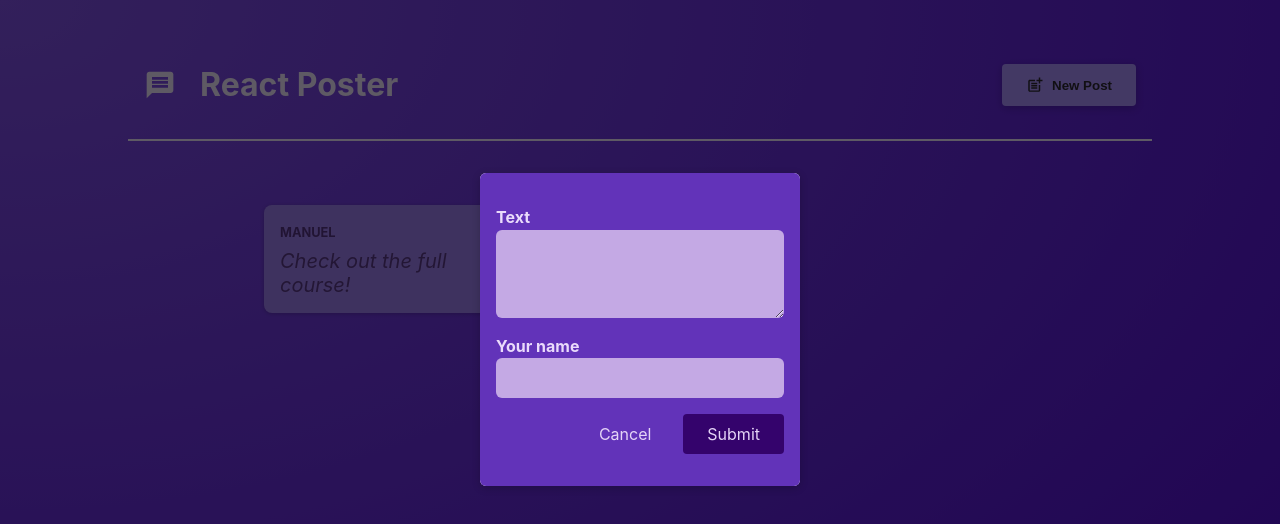
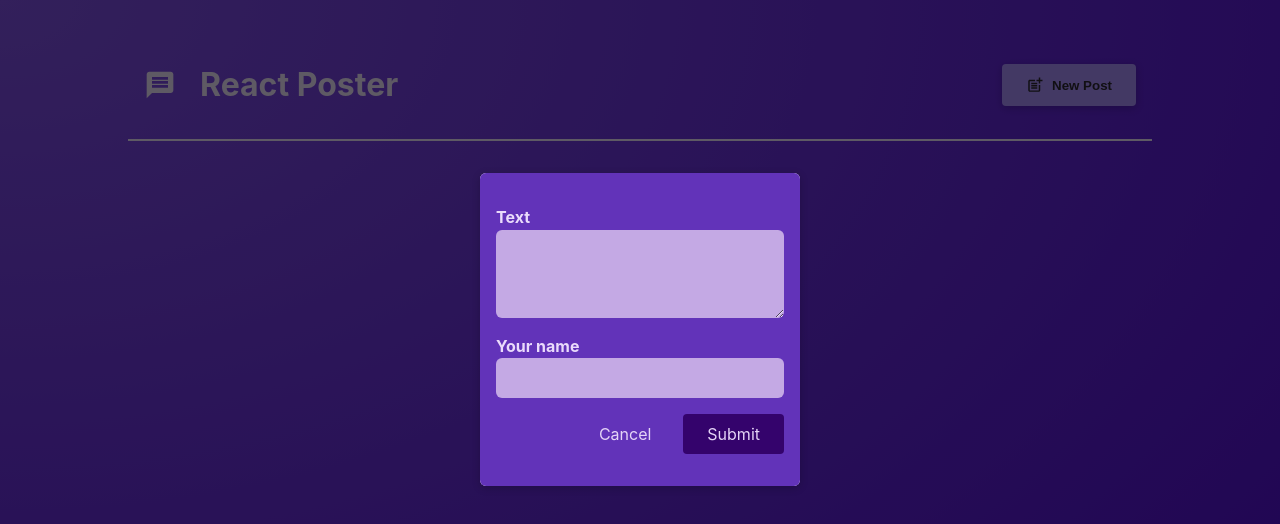
Before and after one commit to Eldor-dev/react-summary, a React (Vite) app: page / in a window 1280 px wide. Shown: the top 524 px of the page. Built offline with nearby package versions, Linux system fonts and the light colour scheme.

Commit message:
Outputting List Data

```diff
--- a/src/components/NewPost.jsx
+++ b/src/components/NewPost.jsx
@@ -18,7 +18,7 @@
     event.preventDefault();
     const postData = {
       body: enteredBody,
-      authot: enteredAuthor,
+      author: enteredAuthor,
     };
     onAddPost(postData);
     onCancel();
--- a/src/components/PostsList.jsx
+++ b/src/components/PostsList.jsx
@@ -19,9 +19,19 @@
           <NewPost onCancel={props.onStopPosting} onAddPost={addPostHandler} />
         </Modal>
       )}
-      <ul className={classes.posts}>
-        <Post author="Manuel" body="Check out the full course!" />
-      </ul>
+      {posts.length > 0 && (
+        <ul className={classes.posts}>
+          {posts.map((post) => (
+            <Post key={post.body} author={post.author} body={post.body} />
+          ))}
+        </ul>
+      )}
+      {posts.length === 0 && (
+        <div style={{ textAlign: "center", color: "white" }}>
+          <h2>There are no posts yet.</h2>
+          <p>Start adding some.</p>
+        </div>
+      )}
     </>
   );
 };
```
